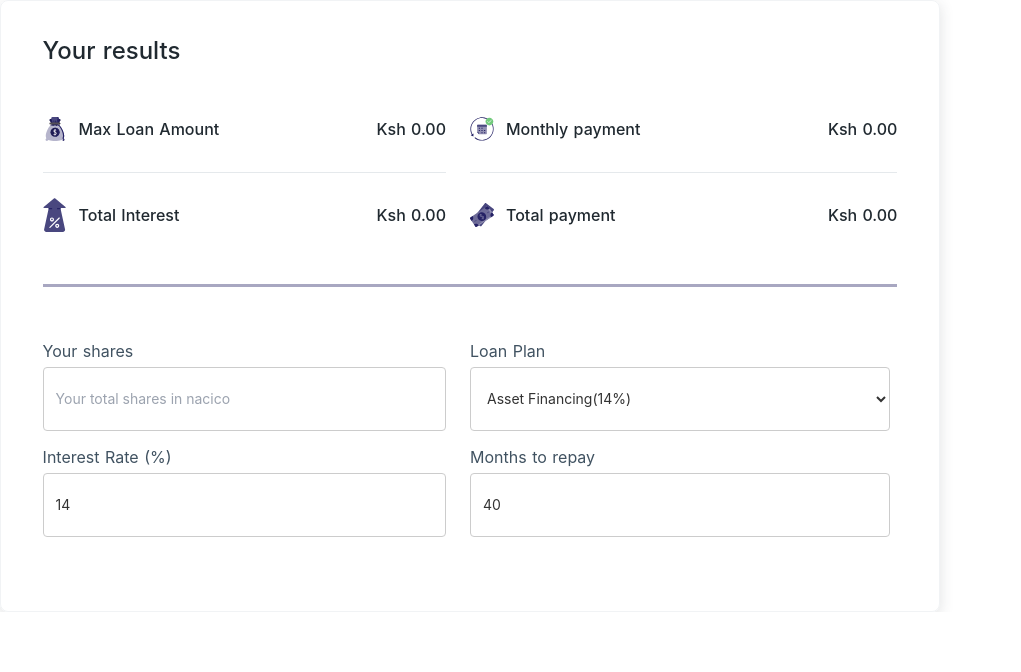
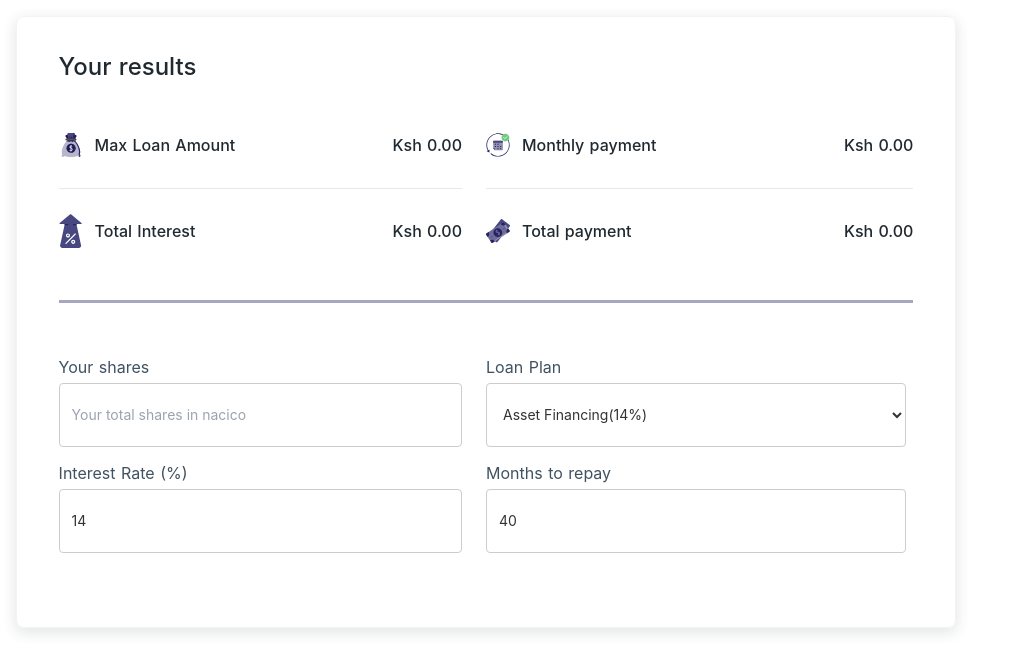
Before and after one commit to okwiriwyclif/loancalculator, a Nuxt app: page / in a window 1280 px wide. Shown: the top 672 px of the page, without its empty margins (0-1021 px from the left). Built offline with nearby package versions, Linux system fonts and the light colour scheme.

Commit message:
design update

```diff
--- a/pages/index.vue
+++ b/pages/index.vue
@@ -1,5 +1,5 @@
 <template>
-  <div >
+  <div class="p-4" >
 
     <div>
 
```
